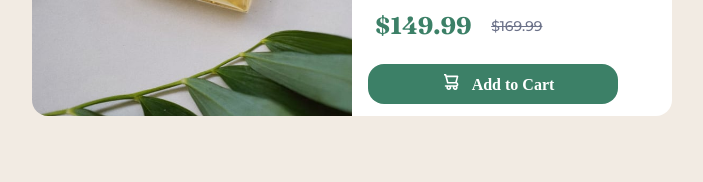
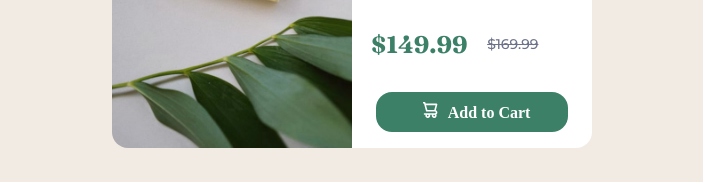
Before and after one commit to MisterCcobD/Product-Preview-Card, a plain HTML site: page index.html in a window 1280 px wide. Shown: the part 380-562 px from the top of the page, without its empty margins (288-991 px from the left). Drawn offline with Linux system fonts and the light colour scheme.

Commit message:
fixed cads witdh and height

```diff
--- a/style.css
+++ b/style.css
@@ -33,8 +33,8 @@ main{
 }
 .item{
     background-color: var(--White);
-    width: 320px;
-    height: 42dvh;
+    width: 240px;
+    height: 50dvh;
     display: flex;
     flex-direction: column;
     justify-content: space-around;
@@ -74,10 +74,11 @@ h1{
 }
 button{
     all: unset;
+    align-self: center;
     cursor: pointer;
     background-color: var(--Darkcyan);
     color: var(--White);
-    width: 250px;
+    width: 80%;
     height: 40px;
     border-radius: 16px;
     font-weight: 700;
```
